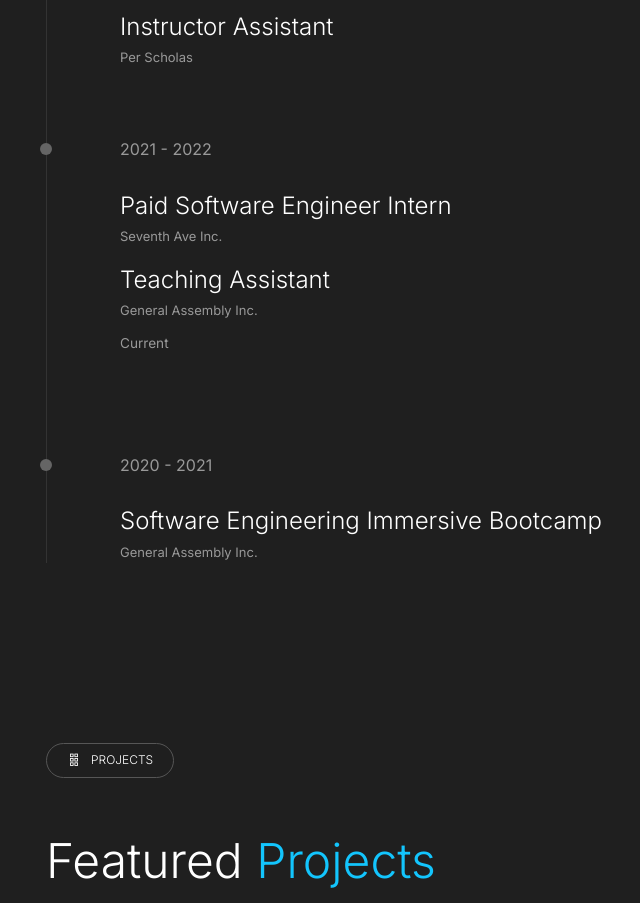
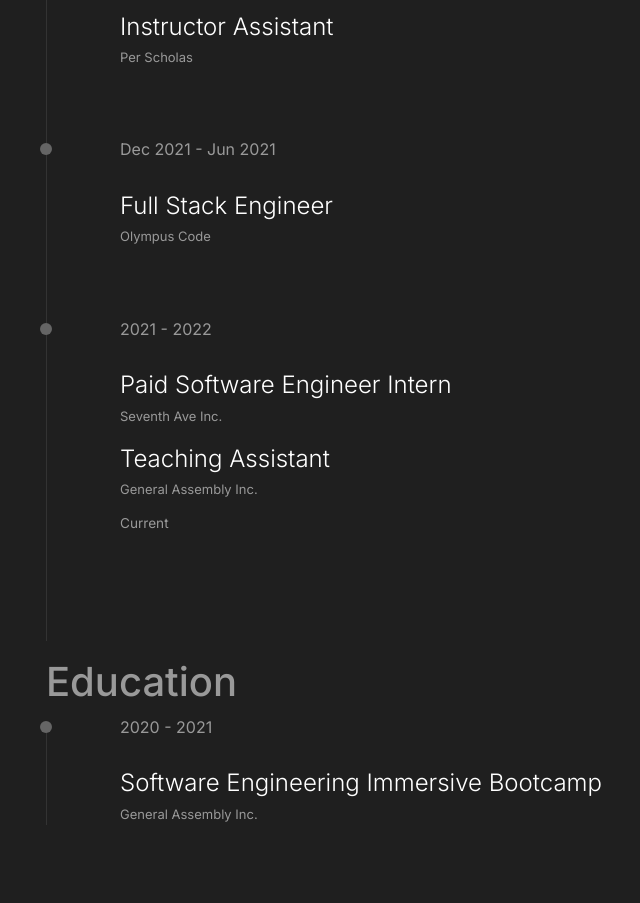
Before and after one commit to JoshuaMillerCode/professional-portfolio, a React (Create React App) app: page / in a window 1280 px wide. Shown: the part 2600-3503 px from the top of the page, without its empty margins (374-1014 px from the left). Built offline with nearby package versions, Linux system fonts and the light colour scheme.

Commit message:
resume update

```diff
--- a/src/components/Main-Components/Resume.js
+++ b/src/components/Main-Components/Resume.js
@@ -15,7 +15,7 @@
               <i className="las la-briefcase"></i> Resume
             </h4>
             <h1 className="scroll-animation" data-aos="fade-up">
-              Education & <span>Experience</span>
+              <span>Experience</span>
             </h1>
           </div>
 
@@ -41,6 +41,12 @@
 
               <p>Per Scholas</p>
             </div>
+            <div className="item scroll-animation" data-aos="fade-right">
+              <span className="date">Dec 2021 - Jun 2021</span>
+
+              <h2>Full Stack Engineer</h2>
+              <p>Olympus Code</p>
+            </div>
             <div className="item scroll-animation" data-aos="fade-left">
               <span className="date">2021 - 2022</span>
 
@@ -56,6 +62,10 @@
                 Current
               </span>
             </div>
+            <br />
+            <h1 className="scroll-animation" data-aos="fade-up">
+              Education
+            </h1>
             <div className="item scroll-animation" data-aos="fade-right">
               <span className="date">2020 - 2021</span>
               <h2>Software Engineering Immersive Bootcamp</h2>
```
